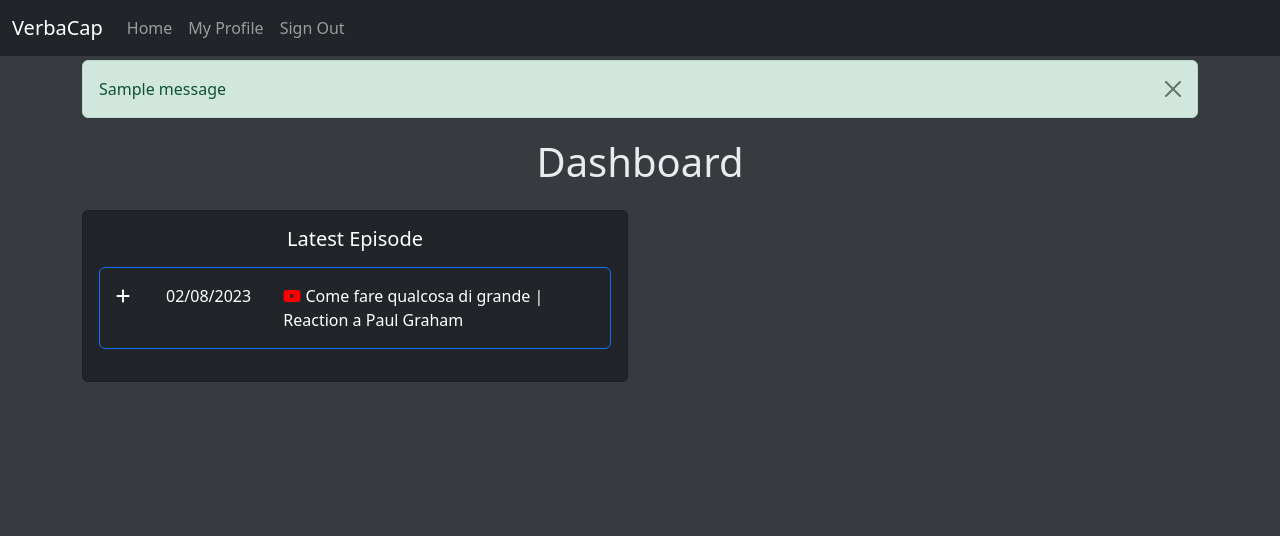
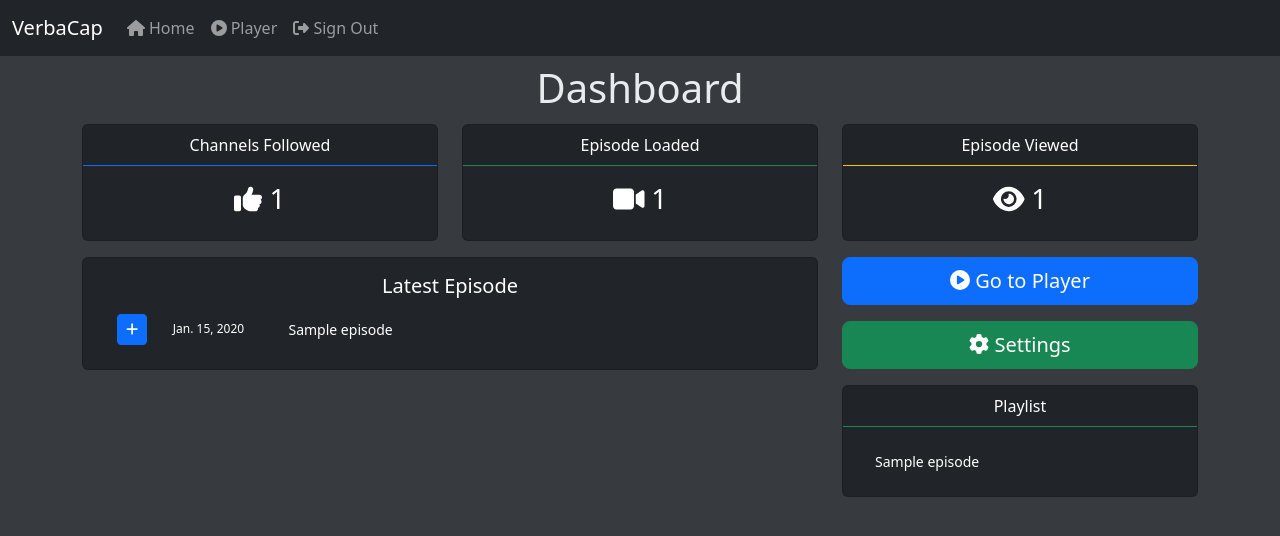
Before and after one commit to Mirio/verbacap, a Django app: page / in a window 1280 px wide. Shown: the top 536 px of the page. Run offline with Django 5.2, Linux system fonts and the light colour scheme; a user stored in the database is signed in; tables that the repository leaves empty hold one stand-in row (values such as "Sample post"); one stand-in notice (Sample message) is shown; parts of the project's set-up code (start-up, migrations or seed data) failed here and were passed over; some libraries are stand-ins or nearby versions.

Commit message:
Adding dashboard + Adding playlist models + Adding Tests

```diff
--- a/core/models.py
+++ b/core/models.py
@@ -30,6 +30,7 @@ class DataSource(BaseModel):
 
 
 class Episode(BaseModel):
+    episode_id = models.CharField(help_text="Episode ID (i.e Youtube ID)", unique=True)
     name = models.CharField(help_text="Episode Name")
     datasource = models.ForeignKey(DataSource, on_delete=models.CASCADE, help_text="Datasource to use")
     episode_date = models.DateField()
@@ -39,3 +40,11 @@ class Episode(BaseModel):
 
     def __str__(self):
         return f"{self.datasource.provider.name}/{self.datasource.name}/{self.name}"
+
+
+class Playlist(BaseModel):
+    order_num = models.SmallIntegerField()
+    episode = models.ForeignKey(Episode, on_delete=models.CASCADE)
+
+    def __str__(self):
+        return f"{self.episode.name}"
--- a/core/static/core/css/style.css
+++ b/core/static/core/css/style.css
@@ -2,3 +2,9 @@ body {
     background-color: #373A3E;
     color: #e9ecef;
 }
+.fs-14px {
+    font-size: 14px;
+}
+.fs-12px {
+    font-size: 12px;
+}
--- a/core/templates/base.html
+++ b/core/templates/base.html
@@ -61,40 +61,21 @@
           <div class="collapse navbar-collapse" id="navbarSupportedContent">
             <ul class="navbar-nav mr-auto">
               <li class="nav-item active">
-                <a class="nav-link" href="{% url 'homepage' %}">Home <span class="visually-hidden">(current)</span></a>
+                <a class="nav-link" href="{% url 'homepage' %}"><i class="fa-solid fa-house"></i> Home <span class="visually-hidden">(current)</span></a>
               </li>
-              {% if request.user.is_authenticated %}
-                <li class="nav-item">
-                  <a class="nav-link"
-                     href="{% url 'users:detail' request.user.username %}">{% translate "My Profile" %}</a>
-                </li>
-                <li class="nav-item">
-                  {# URL provided by django-allauth/account/urls.py #}
-                  <a class="nav-link" href="{% url 'account_logout' %}">{% translate "Sign Out" %}</a>
-                </li>
-              {% else %}
-                <li class="nav-item">
-                  {# URL provided by django-allauth/account/urls.py #}
-                  <a id="log-in-link" class="nav-link" href="{% url 'account_login' %}">{% translate "Sign In" %}</a>
-                </li>
-              {% endif %}
+              <li class="nav-item">
+                <a class="nav-link" href="#"><i class="fa-solid fa-circle-play"></i> Player</a>
+              </li>
+              <li class="nav-item">
+                {# URL provided by django-allauth/account/urls.py #}
+                <a class="nav-link" href="{% url 'account_logout' %}"><i class="fa-solid fa-right-from-bracket"></i> {% translate "Sign Out" %}</a>
+              </li>
             </ul>
           </div>
         </div>
       </nav>
     </div>
     <div class="container">
-      {% if messages %}
-        {% for message in messages %}
-          <div class="alert alert-dismissible {% if message.tags %}alert-{{ message.tags }}{% endif %}">
-            {{ message }}
-            <button type="button"
-                    class="btn-close"
-                    data-bs-dismiss="alert"
-                    aria-label="Close"></button>
-          </div>
-        {% endfor %}
-      {% endif %}
       {% block content %}
       {% endblock content %}
     </div>
--- a/core/templates/core/index.html
+++ b/core/templates/core/index.html
@@ -4,27 +4,93 @@
   VerbaCap - Homepage
 {% endblock title %}
 {% block content %}
-  <h1 class="text-center pt-1">Dashboard</h1>
+  <h1 class="text-center p-1">Dashboard</h1>
+  <div class="row">
+    <div class="col-12 col-md-4 pb-3 pb-md-0">
+      <div class="card bg-dark text-white text-center">
+        <div class="card-header border-primary">Channels Followed</div>
+        <div class="card-body">
+          <h3>
+            <i class="fa-solid fa-thumbs-up"></i> {{ stat.total_followed }}
+          </h3>
+        </div>
+      </div>
+    </div>
+    <div class="col-12 col-md-4 pb-3 pb-md-0">
+      <div class="card bg-dark text-white text-center">
+        <div class="card-header border-success">Episode Loaded</div>
+        <div class="card-body">
+          <h3>
+            <i class="fa-solid fa-video"></i> {{ stat.total_episode }}
+          </h3>
+        </div>
+      </div>
+    </div>
+    <div class="col-12 col-md-4 pb-3 pb-md-0">
+      <div class="card bg-dark text-white text-center">
+        <div class="card-header border-warning">Episode Viewed</div>
+        <div class="card-body">
+          <h3>
+            <i class="fa-solid fa-eye"></i> {{ stat.total_episode_viewed }}
+          </h3>
+        </div>
+      </div>
+    </div>
+  </div>
   <div class="row pt-3">
-    <div class="col-12 col-md-6">
+    <div class="col-12 col-md-8">
       <div class="card text-bg-dark">
         <div class="card-body">
           <h5 class="card-title text-center">Latest Episode</h5>
-          <p class="card-text">
-            <div class="card text-bg-dark border-primary">
-              <div class="card-body">
+          <ul class="list-group list-group-flush">
+            {% for episode in episodes %}
+              <li class="list-group-item bg-dark text-white border-success">
                 <div class="row">
-                  <div class="col-1">
-                    <i class="fa-solid fa-plus"></i>
+                  <div class="col-3 col-md-1 text-center">
+                    <button type="button" class="btn btn-primary btn-sm">
+                      <i class="fa-solid fa-plus"></i>
+                    </button>
                   </div>
-                  <div class="col-3 text-center">02/08/2023</div>
-                  <div class="col-8">
-                    <i class="fa-brands fa-youtube" style="color: #FF0000"></i> Come fare qualcosa di grande | Reaction a Paul Graham
+                  <div class="col-9 col-md-2 text-center d-flex">
+                    <div class="d-flex align-items-center fs-12px">{{ episode.episode_date }}</div>
+                  </div>
+                  <div class="col-12 col-md-9 fs-14px d-flex">
+                    <div class="d-flex align-items-center">
+                      <i class="{{ episode.datasource.provider.icon }}"
+                         style="color: {{ episode.datasource.provider.color }}"></i> {{ episode.name |truncatechars:70 }}
+                    </div>
                   </div>
                 </div>
-              </div>
-            </div>
-          </p>
+              </li>
+            {% endfor %}
+          </ul>
+        </div>
+      </div>
+    </div>
+    <div class="col-md-4">
+      <div class="d-grid gap-2 pb-3 pt-3 pt-md-0">
+        <button type="button" class="btn btn-primary text-white btn-lg">
+          <i class="fa-solid fa-circle-play"></i> Go to Player
+        </button>
+      </div>
+      <div class="d-grid gap-2 pb-3 pt-3 pt-md-0">
+        <button type="button" class="btn btn-success text-white btn-lg">
+          <i class="fa-solid fa-gear"></i> Settings
+        </button>
+      </div>
+      <div class="card text-bg-dark">
+        <div class="card-header border-success text-center">Playlist</div>
+        <div class="card-body">
+          <div class="d-flex">
+            <ul class="list-group list-group-flush d-flex align-items-center">
+              {% for iter in playlist %}
+                <li class="list-group-item bg-dark text-white fs-14px border-info">
+                  <i class="{{ iter.episode.datasource.provider.icon }}"
+                     style="color: {{ iter.episode.datasource.provider.color }}"></i>  {{ iter }}
+                </li>
+              {% endfor %}
+            </ul>
+          </div>
         </div>
       </div>
     </div>
--- a/core/views.py
+++ b/core/views.py
@@ -1,9 +1,21 @@
 from django.contrib.auth.mixins import LoginRequiredMixin
 from django.shortcuts import render
 from django.views import View
+
+from core.models import DataSource, Episode, Playlist
 
 
 # Create your views here.
 class Homepage(LoginRequiredMixin, View):
     def get(self, request):
-        return render(request, "core/index.html")
+        episode = Episode.objects.all()
+        context = {
+            "stat": {
+                "total_followed": DataSource.objects.count(),
+                "total_episode": episode.count(),
+                "total_episode_viewed": episode.filter(is_viewed=True).count(),
+            },
+            "episodes": Episode.objects.all(),
+            "playlist": Playlist.objects.all()[0:10],
+        }
+        return render(request, "core/index.html", context=context)
--- a/youtube/services.py
+++ b/youtube/services.py
@@ -12,7 +12,7 @@ def get_rssurl(input_url: str) -> CommonResponse:
     out = CommonResponse()
     if not input_url.startswith("https://www.youtube.com/"):
         out.status = "error"
-        out.message = "Not a Youtube Url"
+        out.message = "Not a youtube url"
     else:
         req = requests.get(url=input_url, cookies={"CONSENT": "YES+"})
         soup = BeautifulSoup(req.text, features="html.parser")
@@ -29,7 +29,7 @@ def get_rss(input_url: str, limit: int = 10) -> CommonResponse:
     counter = 0
     if not input_url.startswith("https://www.youtube.com/"):
         out.status = "error"
-        out.message = "Not a Youtube Url"
+        out.message = "Not a youtube url"
     else:
         req = feedparser.parse(url_file_stream_or_string=input_url)
         out.value = []
@@ -45,7 +45,7 @@ def get_audio(input_url: str, fname: str) -> CommonResponse:
     out = CommonResponse()
     if not input_url.startswith("https://www.youtube.com/"):
         out.status = "error"
-        out.message = "Not a Youtube Url"
+        out.message = "Not a youtube url"
     else:
         ytdl = YoutubeDL(
             params={
```
Also changed, not shown: core/admin.py (+7 -1 lines), core/tests.py (+16 -1 lines), youtube/tasks.py (added, +39 -0 lines), youtube/tests.py (+17 -3 lines), core/migrations/0001_initial.py, core/migrations/0002_playlist.py (added).
